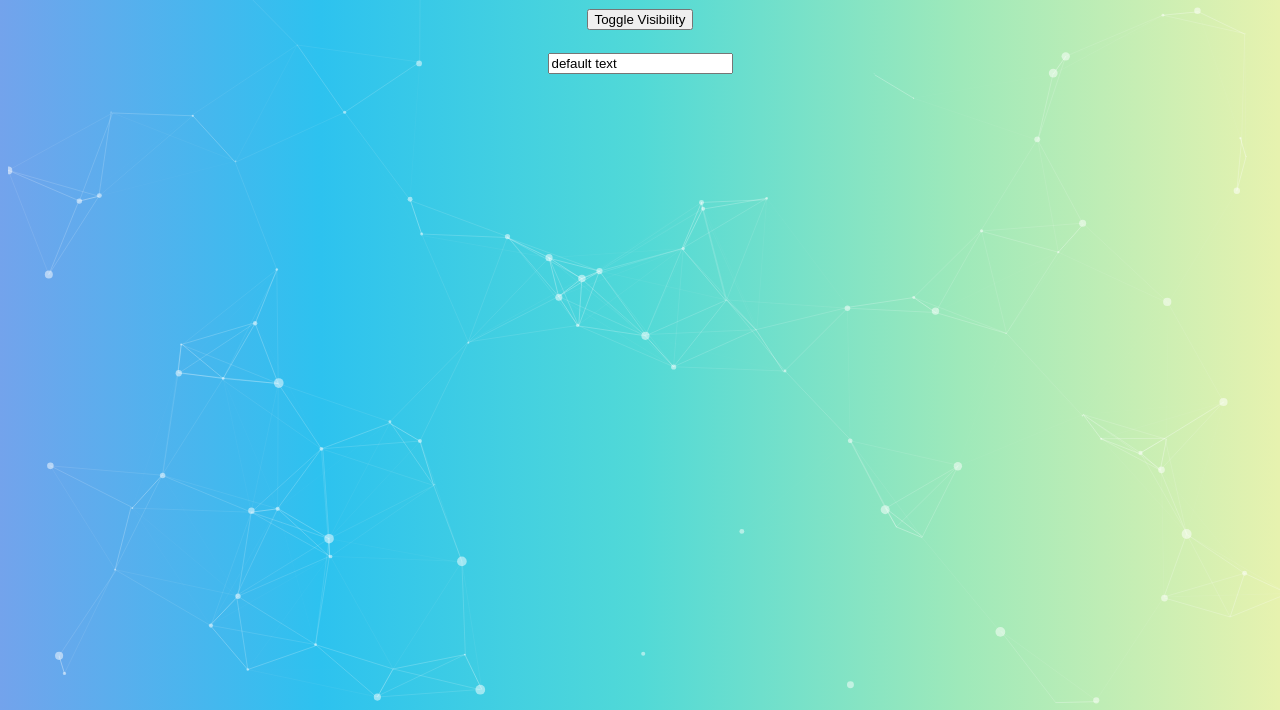
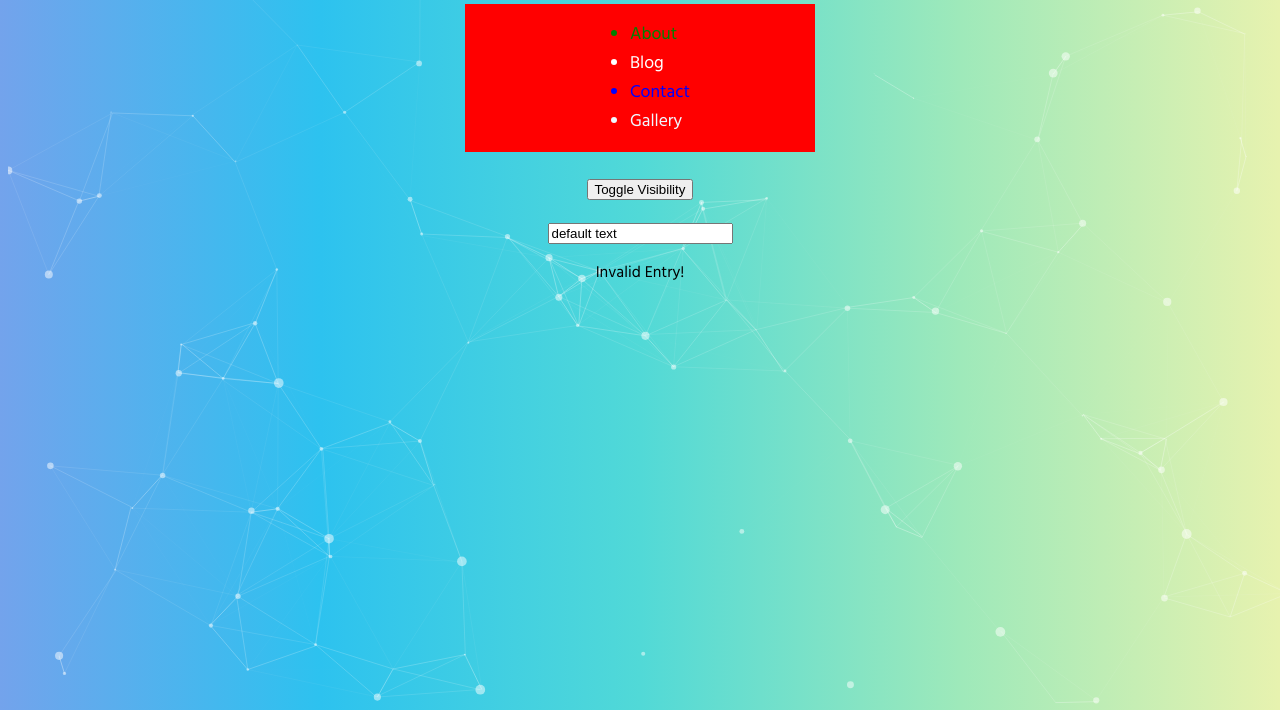
Before and after one commit to TekniqueJoseph/DOM-start-code1, a plain HTML site: page index.html in a window 1280 px wide. Shown: the part 90-800 px from the top of the page. Drawn offline with Linux system fonts and the light colour scheme.

```diff
--- a/CSS/styles.css
+++ b/CSS/styles.css
@@ -10,7 +10,7 @@
     width: 100%;
     height: 100vh;
     top: 0;
-    z-index:0;
+    z-index:-1;
 }
 .content{
     text-align: center;
--- a/app.js
+++ b/app.js
@@ -18,9 +18,9 @@
 input.value = input.getAttribute('value', 'enter text')
 const allLis = document.querySelectorAll('li')
 
-// ul.firstElementChild.style.color = 'green'
-// ul.children[1].style.color = 'red'
-// ul.lastElementChild.style.color = 'blue'
+ul.firstElementChild.style.color = 'green'
+ul.children[1].style.color = 'white'
+ul.lastElementChild.style.color = 'blue'
 
 // liFirst.closest('body').style.fontSize = '1.1rem'
 // uEl.previousElementSibling.style.color = 'darkgreen'
@@ -34,7 +34,7 @@
 const button = document.querySelector('button')
 
 // section.style.backgroundColor = 'blue'
-section.className = 'red-bg'
+// section.className = 'red-bg'
 
 button.addEventListener ('click', () => {
     // if(section.className === 'red-bg visible') {
@@ -46,12 +46,12 @@
     section.classList.toggle('invisible')
 })
 
-// const list = document.querySelector('ul')
-// list.innerHTML = list.innerHTML + '<li>Gallery</li>'
+const list = document.querySelector('ul')
+list.innerHTML = list.innerHTML + '<li>Gallery</li>'
 
-// const div = document.querySelector('.inBox')
-// div.innerHTML = div.innerHTML + '<p>Invalid Entry!</p>'
-// div.insertAdjacentHTML('beforeend', '<p>Invalid Entry!</p>')
+const div = document.querySelector('.inBox')
+// div.innerHTML = div.innerHTML + '<p>Invalid Entry!</p> <p>Try</p>'
+div.insertAdjacentHTML('beforeend', '<p>Invalid Entry!</p>')
 
 // const list = document.querySelector('ul')
 // const newLi = document.createElement('li')
@@ -84,6 +84,6 @@
 // newLi.textContent = 'Gallery'
 // list.append(newLi)
 
-const list = document.querySelector('ul')
+// const list = document.querySelector('ul')
 // list.remove()
-list.parentElement.removeChild(list)
+// list.parentElement.removeChild(list)
```
